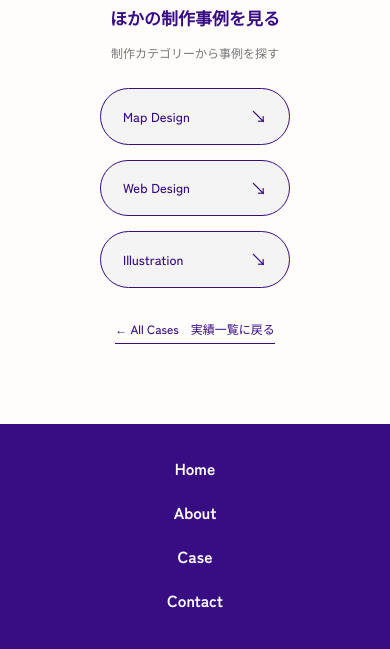
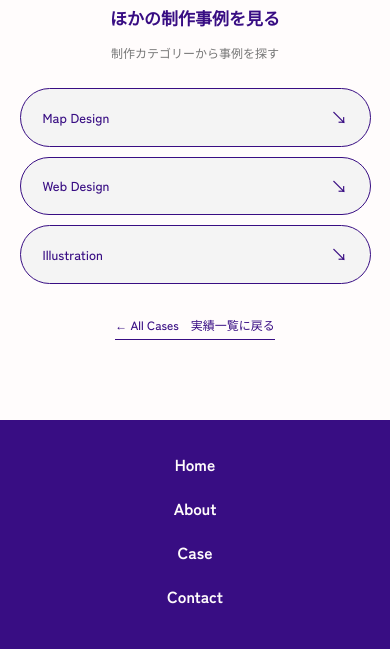
Before and after one commit to lnuidentity/handin, a plain HTML site: page case-map-01.html in a window 390 px wide. Shown: the part 3198-3847 px from the top of the page. Drawn offline with Linux system fonts and the light colour scheme.

Commit message:
11181524

```diff
--- a/css/case-detail.css
+++ b/css/case-detail.css
@@ -437,26 +437,18 @@ font-weight: var(--weight-heading);
         font-size: 25px;
     }
 
+    .case-other-nav {
+        flex-direction: column;
+        align-items: stretch;
+        gap: 10px;
+    }
 
     .case-other-nav a {
-    display: inline-flex;
-    align-items: center;
-    gap: 20px;
-    padding: 12px 22px;
-    border: 1px solid #380D83;
-    border-radius: 30px;
-    color: #380D83;
-    font-family: var(--font-heading);
-    font-size: 13px;
-    text-decoration: none;
-    transition: 0.3s;
-       background: #F4F4F4;
-}
+        width: 100%;
+        min-width: 0;
+        box-sizing: border-box;
+    }
 
-.case-other-nav a span {
-    font-size: 17px;
-    transition: transform 0.3s;
-}
 }
 
 .arrow {
```
Also changed, not shown: css/case.css (+0 -14 lines).
